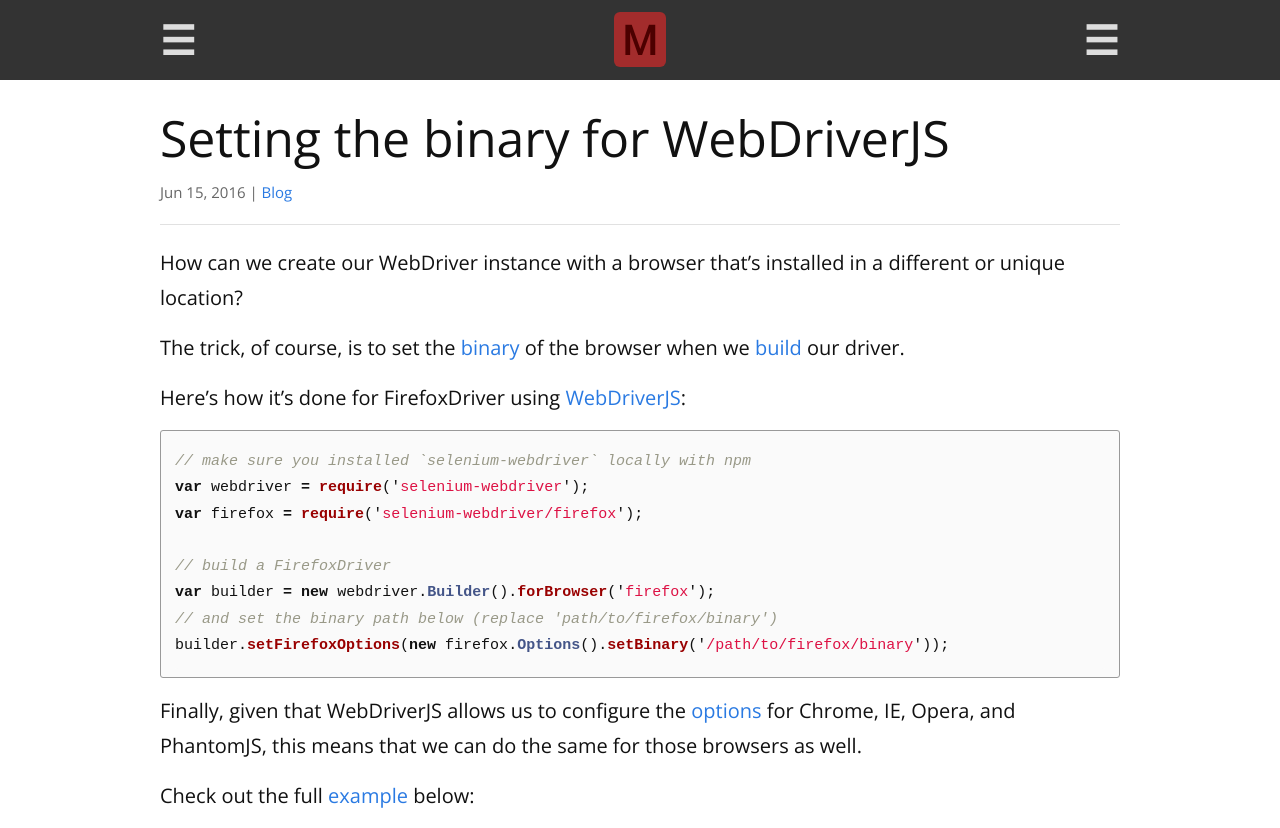
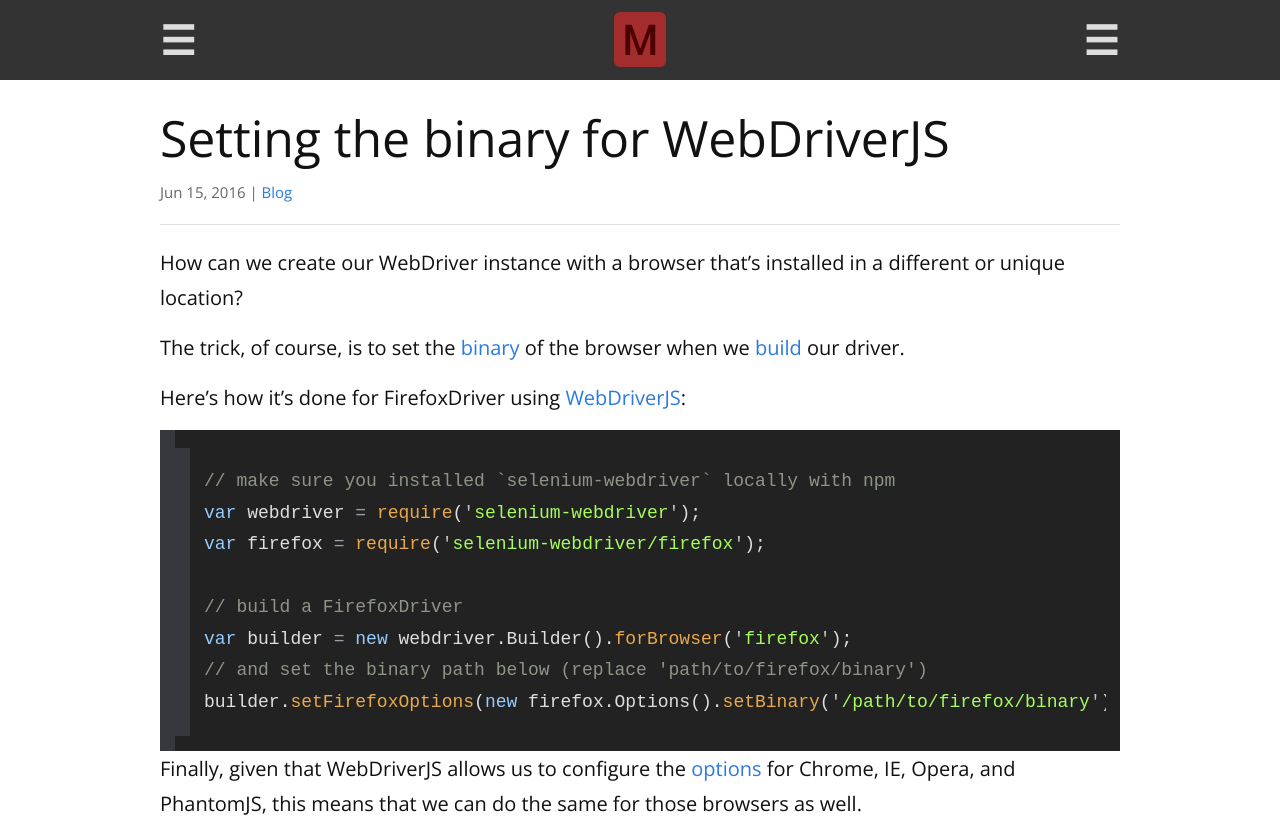
Before and after one commit to remarkablemark/remarkablemark.github.io, a Jekyll site: the page built from _posts/2016-06-15-firefox-binary-webdriverjs.md, in a window 1280 px wide. Shown: the top 828 px of the page. Built offline with Jekyll 4.4.1, drawn with Linux system fonts in a browser that asks for light colours; grey boxes are pictures that could not be loaded.

Commit message:
Change syntax highlighter from light to dark background
Inspired by Todd Motto's syntax highlighting or GitHub's style
for Pygments syntax highlighting.

https://github.com/toddmotto/toddmotto.github.io/blob/61b3949be84a69d93952d26da590ebc47682d838/_sass/_syntax-highlighting.scss

```diff
--- a/_sass/_syntax-highlighting.scss
+++ b/_sass/_syntax-highlighting.scss
@@ -1,24 +1,14 @@
-$code-background-color: #fafafa;
-$code-border-color: #999;
-
 /**
  * Code formatting
  */
-pre,
-code {
-    font-size: 15px;
-    border: 1px solid $code-border-color;
-    border-radius: 3px;
-}
 
-code {
-    background-color: $code-background-color;
-    padding: 1px 5px;
-}
-
+/**
+ * Syntax highlighting
+ */
 pre {
     padding: 8px 12px;
 
+    // override skeleton styles
     > code {
         border: 0;
         overflow-x: auto;
@@ -27,70 +17,132 @@ pre {
     }
 }
 
-/**
- * Syntax highlighting
- */
 .highlight {
-    background-color: $code-background-color;
-    @extend %vertical-rhythm;
+	border-left: 15px solid #35383c;
+	color: #c1c2c3;
+	overflow: auto;
+	white-space: pre;
+	word-wrap: normal;
 
-    .c     { color: #998; font-style: italic } // Comment
-    .err   { color: #a61717; background-color: #e3d2d2 } // Error
-    .k     { font-weight: bold } // Keyword
-    .o     { font-weight: bold } // Operator
-    .cm    { color: #998; font-style: italic } // Comment.Multiline
-    .cp    { color: #999; font-weight: bold } // Comment.Preproc
-    .c1    { color: #998; font-style: italic } // Comment.Single
-    .cs    { color: #999; font-weight: bold; font-style: italic } // Comment.Special
-    .gd    { color: #000; background-color: #fdd } // Generic.Deleted
-    .gd .x { color: #000; background-color: #faa } // Generic.Deleted.Specific
-    .ge    { font-style: italic } // Generic.Emph
-    .gr    { color: #a00 } // Generic.Error
-    .gh    { color: #999 } // Generic.Heading
-    .gi    { color: #000; background-color: #dfd } // Generic.Inserted
-    .gi .x { color: #000; background-color: #afa } // Generic.Inserted.Specific
-    .go    { color: #888 } // Generic.Output
-    .gp    { color: #555 } // Generic.Prompt
-    .gs    { font-weight: bold } // Generic.Strong
-    .gu    { color: #aaa } // Generic.Subheading
-    .gt    { color: #a00 } // Generic.Traceback
-    .kc    { font-weight: bold } // Keyword.Constant
-    .kd    { font-weight: bold } // Keyword.Declaration
-    .kp    { font-weight: bold } // Keyword.Pseudo
-    .kr    { font-weight: bold } // Keyword.Reserved
-    .kt    { color: #458; font-weight: bold } // Keyword.Type
-    .m     { color: #099 } // Literal.Number
-    .s     { color: #d14 } // Literal.String
-    .na    { color: #008080 } // Name.Attribute
-    .nb    { color: #0086B3 } // Name.Builtin
-    .nc    { color: #458; font-weight: bold } // Name.Class
-    .no    { color: #008080 } // Name.Constant
-    .ni    { color: #800080 } // Name.Entity
-    .ne    { color: #900; font-weight: bold } // Name.Exception
-    .nf    { color: #900; font-weight: bold } // Name.Function
-    .nn    { color: #555 } // Name.Namespace
-    .nt    { color: #000080 } // Name.Tag
-    .nv    { color: #008080 } // Name.Variable
-    .ow    { font-weight: bold } // Operator.Word
-    .w     { color: #bbb } // Text.Whitespace
-    .mf    { color: #099 } // Literal.Number.Float
-    .mh    { color: #099 } // Literal.Number.Hex
-    .mi    { color: #099 } // Literal.Number.Integer
-    .mo    { color: #099 } // Literal.Number.Oct
-    .sb    { color: #d14 } // Literal.String.Backtick
-    .sc    { color: #d14 } // Literal.String.Char
-    .sd    { color: #d14 } // Literal.String.Doc
-    .s2    { color: #d14 } // Literal.String.Double
-    .se    { color: #d14 } // Literal.String.Escape
-    .sh    { color: #d14 } // Literal.String.Heredoc
-    .si    { color: #d14 } // Literal.String.Interpol
-    .sx    { color: #d14 } // Literal.String.Other
-    .sr    { color: #009926 } // Literal.String.Regex
-    .s1    { color: #d14 } // Literal.String.Single
-    .ss    { color: #990073 } // Literal.String.Symbol
-    .bp    { color: #999 } // Name.Builtin.Pseudo
-    .vc    { color: #008080 } // Name.Variable.Class
-    .vg    { color: #008080 } // Name.Variable.Global
-    .vi    { color: #008080 } // Name.Variable.Instance
-    .il    { color: #099 } // Literal.Number.Integer.Long
+    &,
+    code {
+        background-color: #222;
+        font-size: 18px;
+    }
+
+    .c, // Comment
+    .cm, // Comment.Multiline
+    .c1, // Comment.Single
+    .cs { // Comment.Special
+        color: #8d9684;
+    }
+
+	.gd, // Generic.Deleted
+    .gd .x { // Generic.Deleted.Specific
+        color: #2e3436;
+        background-color: #0e1416;
+    }
+
+	.gr { // Generic.Error
+        color: #eeeeec;
+        background-color: #c00;
+    }
+
+	.gi, // Generic.Inserted
+    .gi .x { // Generic.Inserted.Specific
+        color: #babdb6;
+        background-color: #1f2b2d;
+    }
+
+    .go { // Genericutput
+        color: #2c3032;
+        background-color: #2c3032;
+    }
+
+    .kt { // Keyword.Type
+        color: #e3e7df;
+    }
+
+    .ni { // Name.Entity
+        color: #888a85;
+    }
+
+    .err, // Error
+    //.g,
+    //.l,
+    //.n,
+    //.x,
+    .p, // Parentheses
+    .ge, // Generic.Emph
+    .gp, // Generic.Prompt
+    .gs, // Generic.Strong
+    .gt, // Generic.Traceback
+    //.ld,
+    .s, // Literal.String
+    .nc, // Name.Class
+    //.nd,
+    .ne, // Name.Exception
+    //.nl,
+    .nn, // Name.Namespace
+    .nx, // Name.Other
+    //.py,
+    .ow, // Operator.Word
+    .w, // Text.Whitespace
+    .sb, // Literal.String.Backtick
+    .sc, // Literal.String.Char
+    .sd, // Literal.String.Doc
+    .se, // Literal.String.Escape
+    .sh, // Literal.String.Heredoc
+    .si, // Literal.String.Interpol
+    .sx, // Literal.String.Other
+    .sr, // Literal.String.Regex
+    .ss, // Literal.String.Symbol
+    .bp { // Name.Builtin.Pseudo
+        color: #dedede;
+    }
+
+    .k, // Keyword
+    .kc, // Keyword.Constant
+    .kd, // Keyword.Declaration
+    //.kn,
+    .kp, // Keyword.Pseudo
+    .kr, // Keyword.Reserved
+    .nt { // Name.Tag
+        color: #96cbfe;
+    }
+
+    .cp, // Comment.Prepoc
+    .gh, // Generic.Heading
+    .gu, // Generic.Subheading
+    .na, // Name.Attribute
+    .nf { // Name.Function
+        color: #e9a94b;
+    }
+
+    .m, // Literal.Number
+    .nb, // Name.Builtin
+    .no, // Name.Constant
+    .mf, // Literal.Number.Float
+    .mh, // Literal.Number.Hex
+    .mi, // Literal.Number.Integer
+    .mo, // Literal.Number.Oct
+    .il { // Literal.Number.Integer.Long
+        color: #8ae234;
+    }
+
+    .o { // Operator
+        color: #989daa;
+    }
+
+    .s1, // Literal.String.Single
+    .s2 { // Literal.String.Double
+        color: #a6fc5e;
+    }
+
+    .nv, // Name.Variable
+    .vc, // Name.Variable.Class
+    .vg, // Name.Variable.Global
+    .vi { // Name.Variable.Instance
+        color: #fff;
+    }
 }
```
